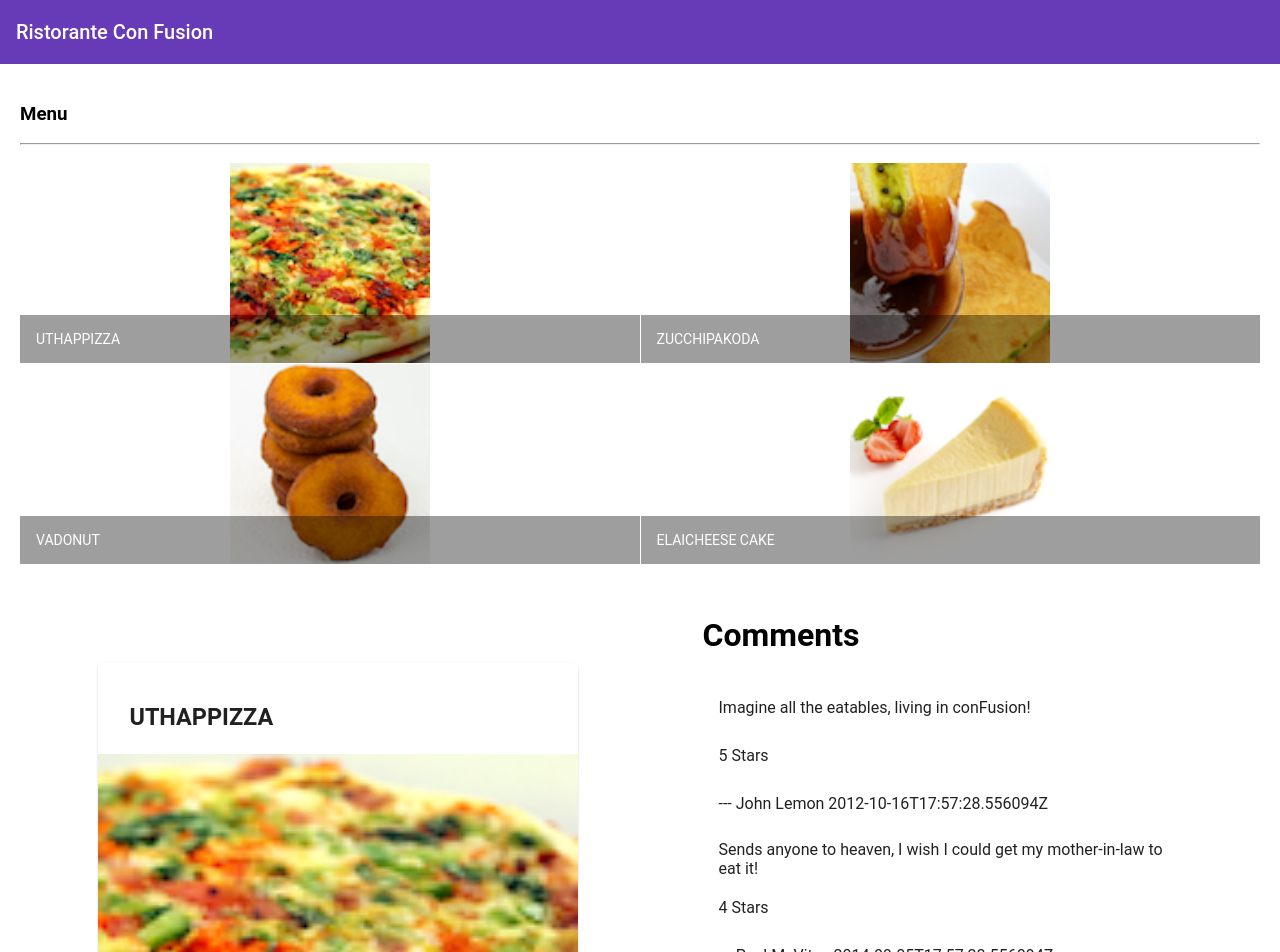
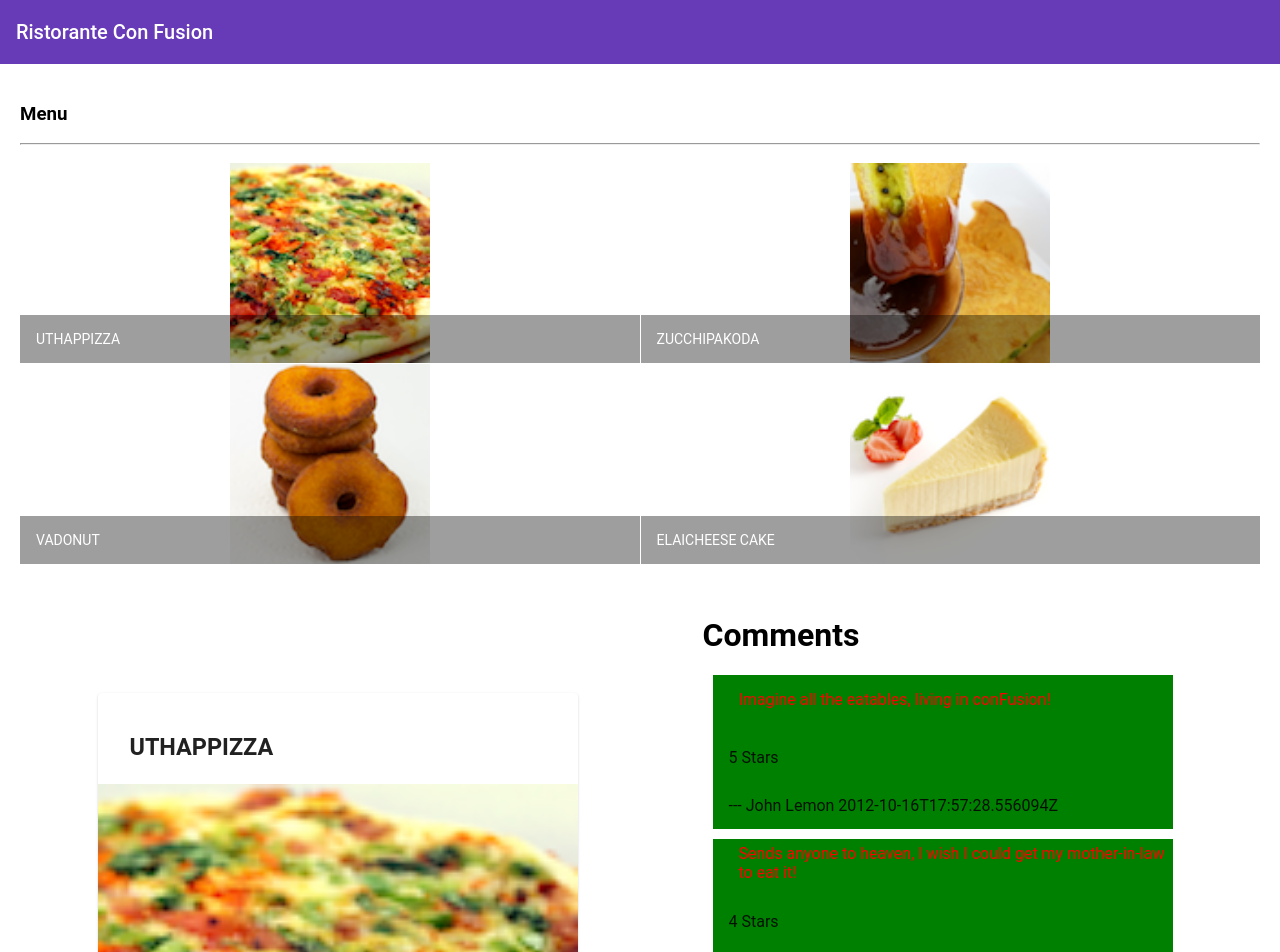
Before and after one commit to robertherrerajorquera/conFusion, an Angular app: page / in a window 1280 px wide. Shown: the top 952 px of the page. Built offline with nearby package versions, Linux system fonts and the light colour scheme.

Commit message:
modificacion material list test1

```diff
--- a/src/app/dishdetail/dishdetail.component.html
+++ b/src/app/dishdetail/dishdetail.component.html
@@ -28,8 +28,8 @@
   <div fxFlex="40" *ngIf="dish">
     <h1>Comments</h1>
 
-    <mat-list *ngFor="let d of dish.comments">
-      <mat-list-item> {{d.comment}} </mat-list-item>
+    <mat-list *ngFor="let d of dish.comments"  class="content-list-commit">
+      <mat-list-item class="margin-list-commit"> {{d.comment}} </mat-list-item>
       <mat-list-item> {{d.rating}} Stars</mat-list-item>
       <mat-list-item> --- {{d.author}} {{d.date}}  </mat-list-item>
      </mat-list>
--- a/src/app/dishdetail/dishdetail.component.scss
+++ b/src/app/dishdetail/dishdetail.component.scss
@@ -0,0 +1,11 @@
+.content-list-commit {
+    margin: 10px;
+    padding: 0px;
+    background: green;
+}
+
+.margin-list-commit {
+    margin: 10px;
+    padding: 0px;
+    color: red;
+}
```
Also changed, not shown: 1 other file (tests, documents, lock files or other folders).
